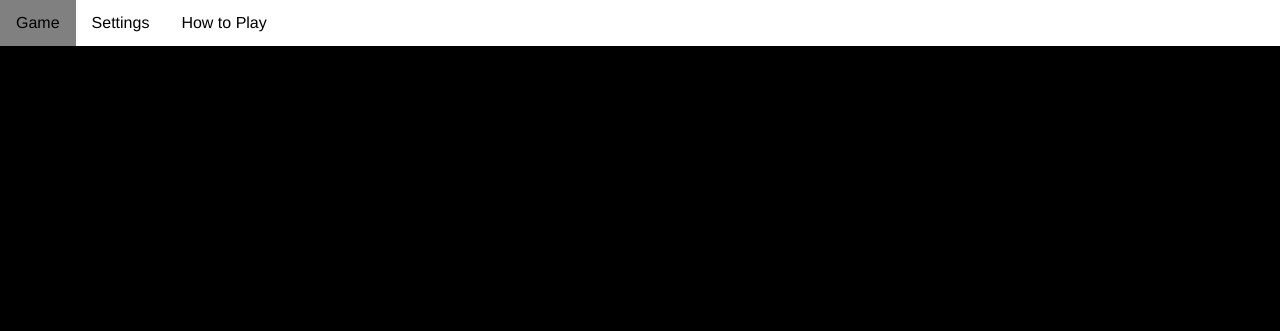
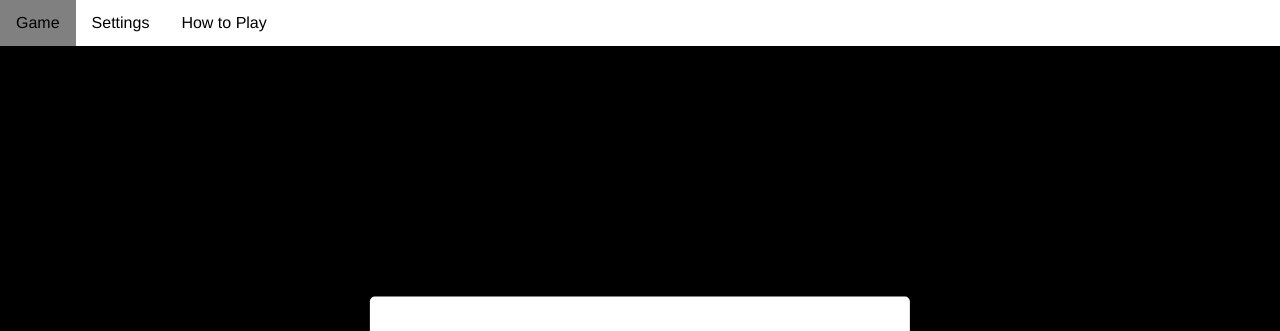
Before and after one commit to gauravdesale/circle-avoidance, a plain HTML site: page howtoplay.html in a window 1280 px wide. Shown: the top 331 px of the page. Drawn offline with Linux system fonts and the light colour scheme.

Commit message:
style for settings added

```diff
--- a/style.css
+++ b/style.css
@@ -52,3 +52,28 @@ li a:visited
    color: black;
    text-decoration: none;
 }
+
+.pagecontainer {
+    background-color: white;
+    color: black;
+    text-align: center;
+    padding-right: 20px;
+    padding-left: 20px;
+    padding-bottom: 40px;
+    padding-top: 40px;
+    position: absolute;
+    top: 50%;
+    left: 50%;
+    transform: translate(-50%, -50%);
+    font-family: "Helvetica",Sans-Serif;
+    font-weight: lighter;
+    font-size: 1em;
+    border-radius: 5px;
+}
+
+.head {
+    text-align: center;
+    font-family: "Helvetica",Sans-Serif;
+    font-weight: lighter;
+    font-size: 2em;
+}
```
